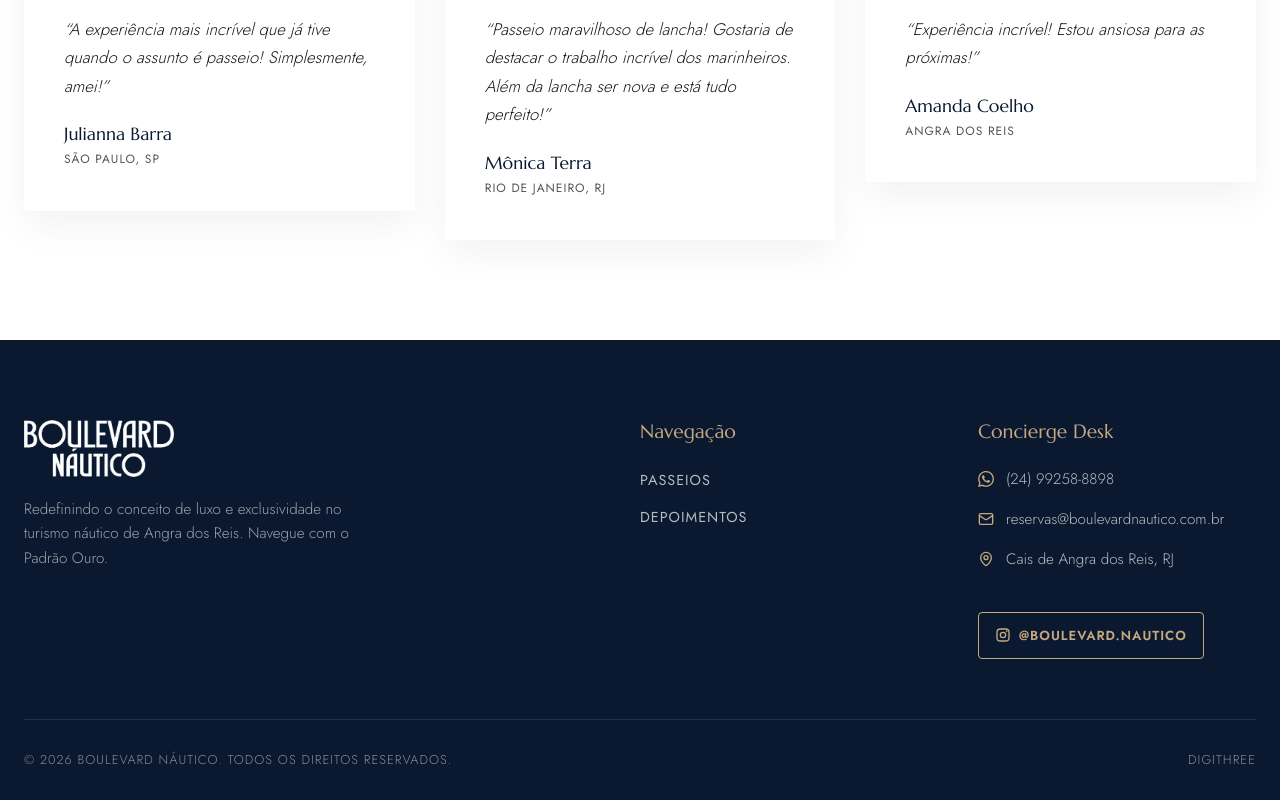
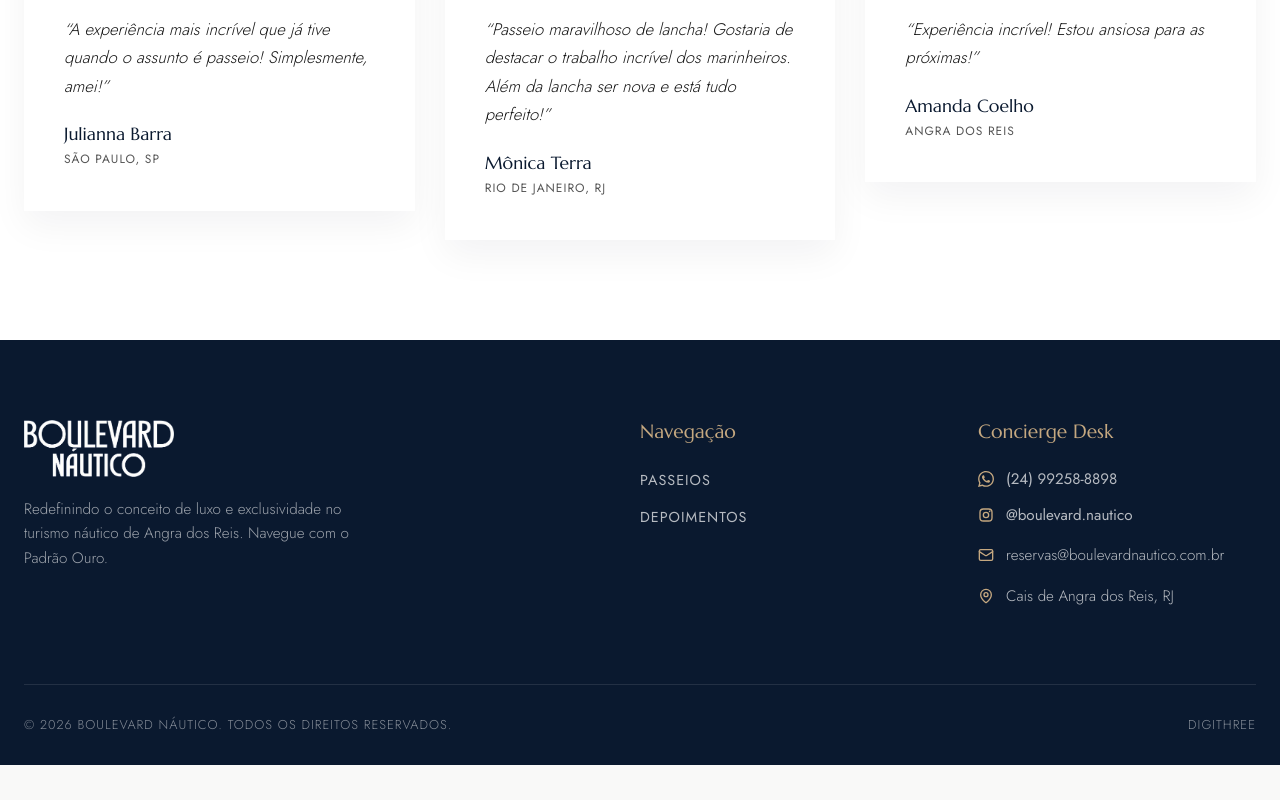
Before and after one commit to Boulevard-Nautico/boulevardsite, a Next.js app: page / in a window 1280 px wide. Shown: the part 2065-2865 px from the top of the page. After the commit the page ends 2830 px from the top, so only its background shows below. Built offline with nearby package versions, Linux system fonts and the light colour scheme.

Commit message:
Ajusta links sociais do rodape

```diff
--- a/src/components/Footer.tsx
+++ b/src/components/Footer.tsx
@@ -3,6 +3,7 @@ import { Mail, MapPin } from "lucide-react";
 import InstagramIcon from "./InstagramIcon";
 import WhatsappIcon from "./WhatsappIcon";
 import { site } from "@/content/site";
+import { DEFAULT_WA_MESSAGE, whatsappLink } from "@/lib/whatsapp";
 
 export default function Footer() {
   const year = new Date().getFullYear();
@@ -52,10 +53,26 @@ export default function Footer() {
             <h3 className="mb-6 font-title text-[1.2rem] text-gold">
               Concierge Desk
             </h3>
-            <p className="mb-4 flex items-center gap-3 text-[0.95rem] text-white/70 max-md:justify-center">
+            <a
+              href={whatsappLink(contact.whatsapp, DEFAULT_WA_MESSAGE)}
+              target="_blank"
+              rel="noopener noreferrer"
+              aria-label={`Falar no WhatsApp ${contact.whatsappDisplay}`}
+              className="mb-3 flex items-center gap-3 text-[0.95rem] text-white/70 transition-all hover:text-gold max-md:justify-center"
+            >
               <WhatsappIcon className="h-4 w-4 shrink-0 text-gold" />
               {contact.whatsappDisplay}
-            </p>
+            </a>
+            <a
+              href={contact.instagramUrl}
+              target="_blank"
+              rel="noopener noreferrer"
+              aria-label={`Abrir Instagram ${contact.instagramHandle}`}
+              className="mb-4 flex items-center gap-3 text-[0.95rem] text-white/70 transition-all hover:text-gold max-md:justify-center"
+            >
+              <InstagramIcon className="h-4 w-4 shrink-0 text-gold" />
+              {contact.instagramHandle}
+            </a>
             <p className="mb-4 flex items-center gap-3 text-[0.95rem] text-white/70 max-md:justify-center">
               <Mail className="h-4 w-4 shrink-0 text-gold" />
               {contact.email}
@@ -64,16 +81,6 @@ export default function Footer() {
               <MapPin className="h-4 w-4 shrink-0 text-gold" />
               {contact.location}
             </p>
-            <a
-              href={contact.instagramUrl}
-              target="_blank"
-              rel="noopener noreferrer"
-              aria-label={`Abrir Instagram ${contact.instagramHandle}`}
-              className="mt-6 inline-flex items-center gap-2 rounded border border-gold px-4 py-3 text-[0.82rem] font-semibold uppercase tracking-[1px] text-gold transition-all hover:bg-gold hover:text-navy"
-            >
-              <InstagramIcon className="h-4 w-4 shrink-0" />
-              {contact.instagramHandle}
-            </a>
           </div>
         </div>
 
```
